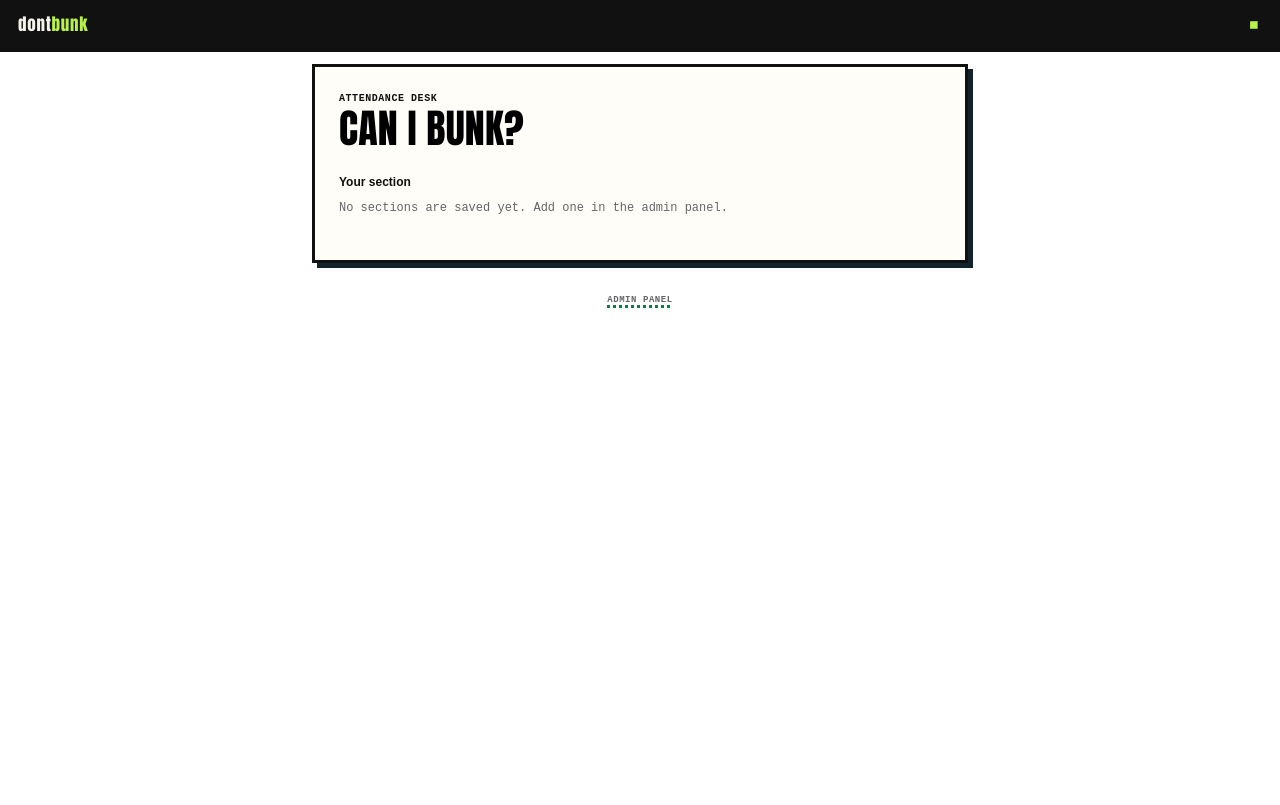
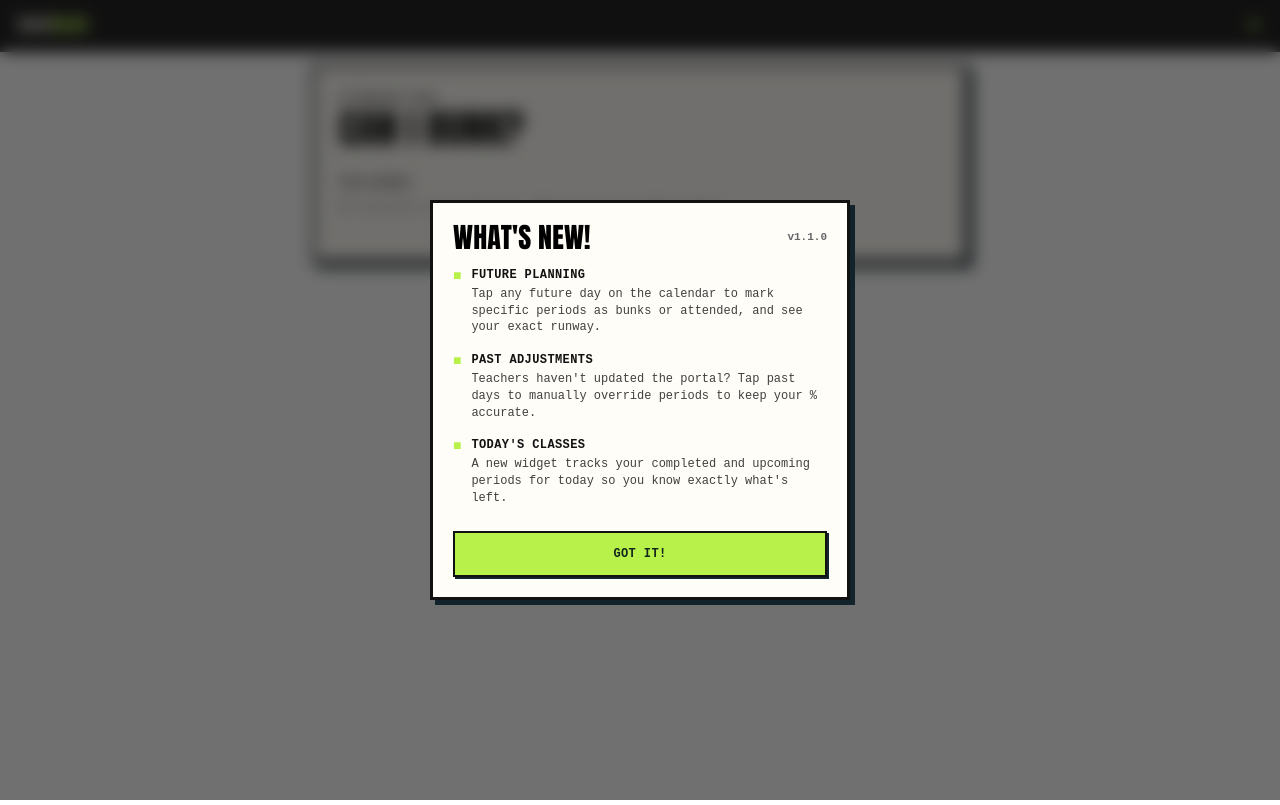
Before and after one commit to 83352/attendance-bunk-planner, a Next.js app: page / in a window 1280 px wide. Built offline with nearby package versions, Linux system fonts and the light colour scheme; no server answers; the database is empty.

Commit message:
feat: add what's new onboarding modal for version 1.1.0

```diff
--- /dev/null
+++ b/src/app/WhatsNewModal.tsx
@@ -0,0 +1,75 @@
+'use client';
+
+import { useEffect, useState } from 'react';
+
+const CURRENT_VERSION = 'v1.1.0';
+const STORAGE_KEY = 'dontbunk:lastSeenVersion';
+
+export function WhatsNewModal() {
+  const [isOpen, setIsOpen] = useState(false);
+
+  useEffect(() => {
+    try {
+      const lastSeen = window.localStorage.getItem(STORAGE_KEY);
+      if (lastSeen !== CURRENT_VERSION) {
+        setIsOpen(true);
+      }
+    } catch {
+      // Ignore if localStorage is disabled
+    }
+  }, []);
+
+  const handleClose = () => {
+    setIsOpen(false);
+    try {
+      window.localStorage.setItem(STORAGE_KEY, CURRENT_VERSION);
+    } catch {
+      // Ignore
+    }
+  };
+
+  if (!isOpen) return null;
+
+  return (
+    <div className="fixed inset-0 z-50 flex items-center justify-center bg-black/60 p-4 backdrop-blur-sm animate-rise">
+      <div className="w-full max-w-[420px] border-[3px] border-black bg-paper p-6 shadow-hard [animation:var(--animate-calendar-pop)] phone:p-5">
+        <div className="mb-4 flex items-center justify-between">
+          <h2 className="font-display text-[28px] leading-none font-black uppercase tracking-[.2px]">What&apos;s New!</h2>
+          <span className="font-term text-[11px] font-bold text-muted">{CURRENT_VERSION}</span>
+        </div>
+
+        <ul className="mb-6 grid gap-4 font-term text-[12px] leading-[1.4] text-black">
+          <li className="flex gap-2.5">
+            <span className="text-lime text-[14px]" aria-hidden="true">■</span>
+            <div>
+              <strong className="block font-bold uppercase tracking-[.4px] mb-0.5">Future Planning</strong>
+              <p className="opacity-80">Tap any future day on the calendar to mark specific periods as bunks or attended, and see your exact runway.</p>
+            </div>
+          </li>
+          <li className="flex gap-2.5">
+            <span className="text-lime text-[14px]" aria-hidden="true">■</span>
+            <div>
+              <strong className="block font-bold uppercase tracking-[.4px] mb-0.5">Past Adjustments</strong>
+              <p className="opacity-80">Teachers haven&apos;t updated the portal? Tap past days to manually override periods to keep your % accurate.</p>
+            </div>
+          </li>
+          <li className="flex gap-2.5">
+            <span className="text-lime text-[14px]" aria-hidden="true">■</span>
+            <div>
+              <strong className="block font-bold uppercase tracking-[.4px] mb-0.5">Today&apos;s Classes</strong>
+              <p className="opacity-80">A new widget tracks your completed and upcoming periods for today so you know exactly what&apos;s left.</p>
+            </div>
+          </li>
+        </ul>
+
+        <button
+          type="button"
+          onClick={handleClose}
+          className="w-full border-2 border-black bg-lime py-3 font-term text-[12px] font-bold uppercase tracking-[.4px] text-[#14261c] shadow-[2px_2px_0_var(--shadow-color)] transition-all hover:translate-y-px hover:shadow-[1px_1px_0_var(--shadow-color)]"
+        >
+          Got it!
+        </button>
+      </div>
+    </div>
+  );
+}
--- a/src/app/layout.tsx
+++ b/src/app/layout.tsx
@@ -32,11 +32,14 @@ export const viewport: Viewport = {
   themeColor: "#111111",
 };
 
+import { WhatsNewModal } from "./WhatsNewModal";
+
 export default function RootLayout({ children }: LayoutProps<"/">) {
   return (
     <html lang="en-GB">
       <body>
         {children}
+        <WhatsNewModal />
         <Analytics />
         <SpeedInsights />
       </body>
```
